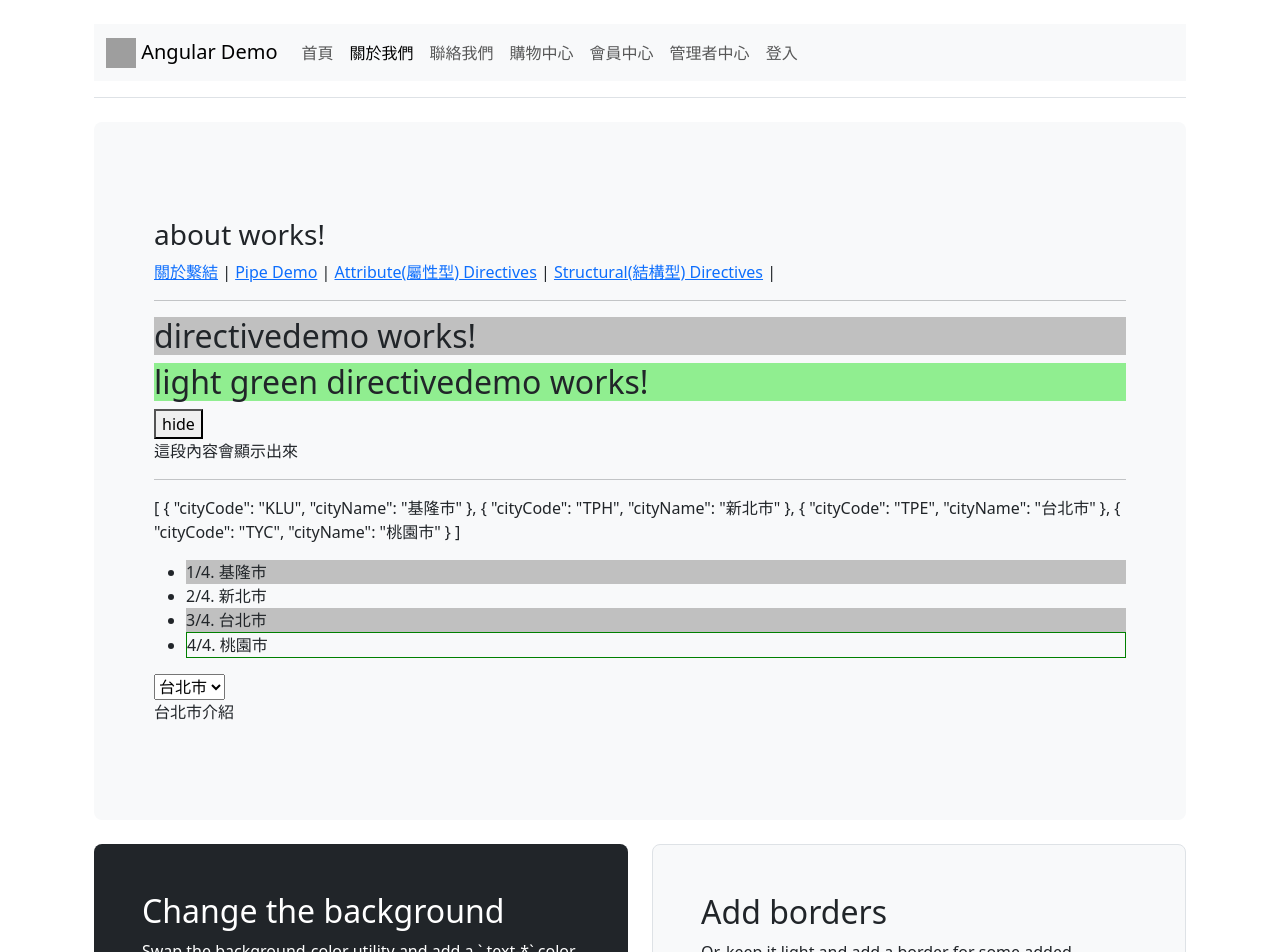
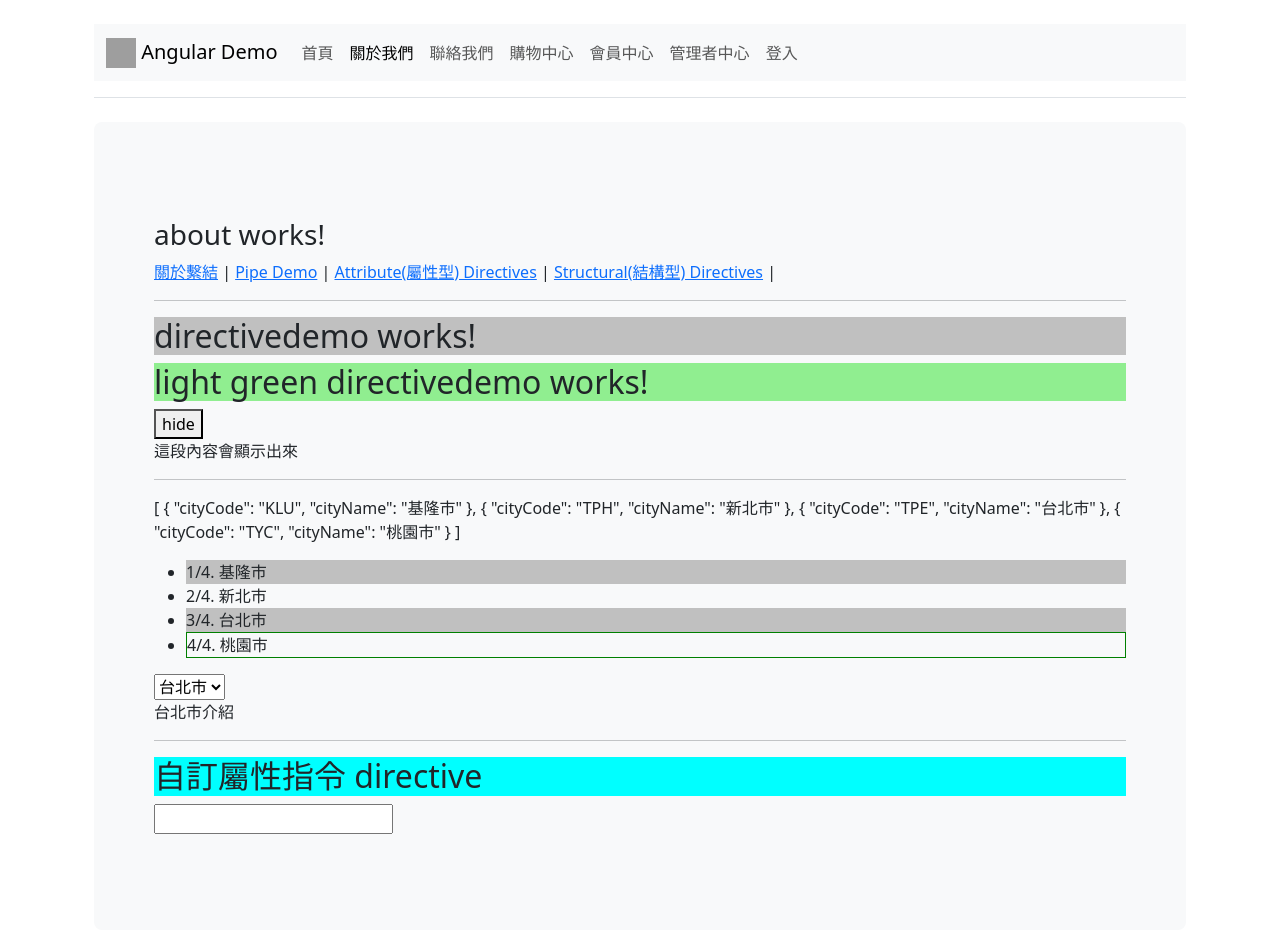
Before and after one commit to HsiaoHungWang/AngularDemo, an Angular app in the folder my-app/: page /about/directive in a window 1280 px wide. Shown: the top 952 px of the page. Built offline with nearby package versions, Linux system fonts and the light colour scheme; grey boxes are pictures that could not be loaded.

Commit message:
自訂屬性指令練習看看

```diff
--- a/my-app/src/app/app.module.ts
+++ b/my-app/src/app/app.module.ts
@@ -32,6 +32,7 @@ import { TruncatePipe } from './truncate.pipe';
 import { CardmaskPipe } from './cardmask.pipe';
 import { DirectivedemoComponent } from './directivedemo/directivedemo.component';
 import { HighlightDirective } from './highlight.directive';
+import { AutouppercaseDirective } from './autouppercase.directive';
 
 
 
@@ -61,7 +62,8 @@ import { HighlightDirective } from './highlight.directive';
     TruncatePipe,
     CardmaskPipe,
     DirectivedemoComponent,
-    HighlightDirective
+    HighlightDirective,
+    AutouppercaseDirective
   ],
   imports: [
     BrowserModule,
--- /dev/null
+++ b/my-app/src/app/autouppercase.directive.ts
@@ -0,0 +1,15 @@
+import { Directive, ElementRef, HostListener, Renderer2 } from '@angular/core';
+
+@Directive({
+  selector: '[appAutouppercase]'
+})
+export class AutouppercaseDirective {
+
+  constructor(private el:ElementRef, private renderer:Renderer2) { }
+
+  @HostListener('input')
+  onInput(){
+    const upperCaseValue = this.el.nativeElement.value.toUpperCase();
+    this.renderer.setProperty(this.el.nativeElement, 'value', upperCaseValue);
+  }
+}
--- a/my-app/src/app/directivedemo/directivedemo.component.html
+++ b/my-app/src/app/directivedemo/directivedemo.component.html
@@ -22,3 +22,6 @@
     <div *ngSwitchCase="'TYC'">桃園市介紹</div>
     <div *ngSwitchDefault>不知</div>
 </div>
+<hr />
+<h2 [appHighlight]="'cyan'">自訂屬性指令 directive</h2>
+<input type="text" appAutouppercase />
```
Also changed, not shown: 1 other file (tests, documents, lock files or other folders).
